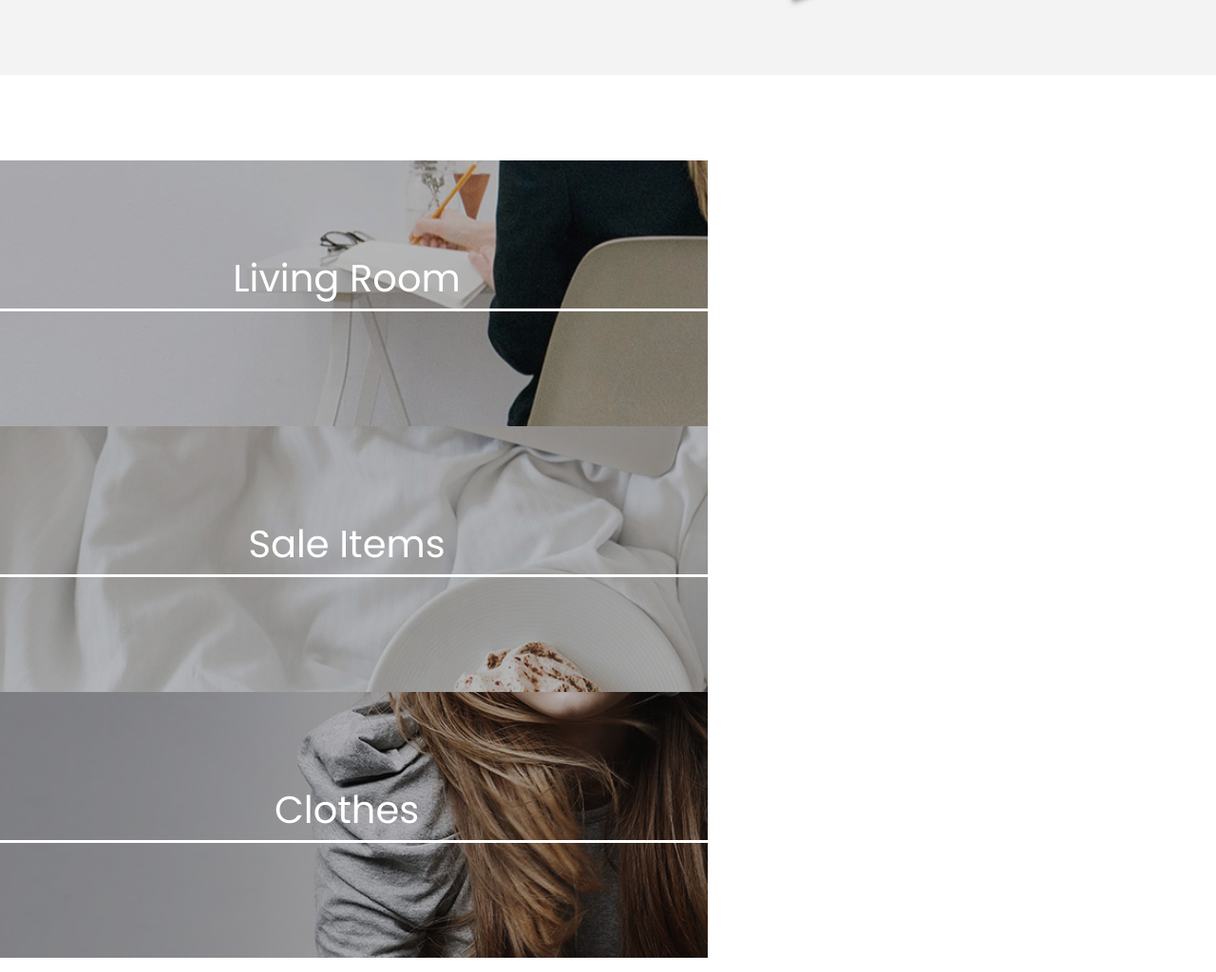
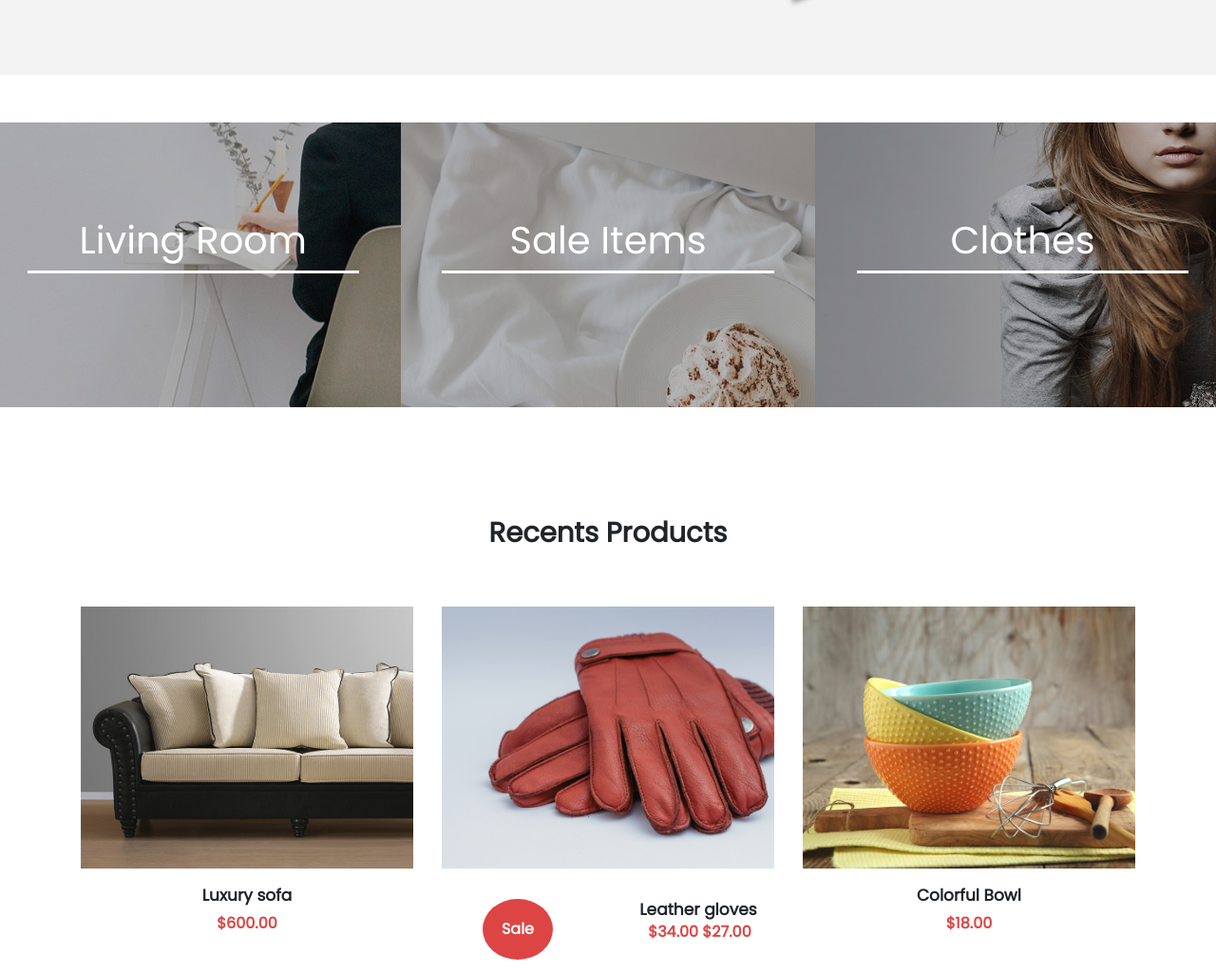
Before and after one commit to oussamaghzl/Emporium-Project, a website with bundled scripts: page index.html in a window 1280 px wide. Shown: the part 571-1595 px from the top of the page at 95% size. Built offline with nearby package versions, Linux system fonts and the light colour scheme; files whose address does not match are found by name.

Commit message:
media querry fini

```diff
--- a/src/sass/modules/_2section.sass
+++ b/src/sass/modules/_2section.sass
@@ -1,30 +1,34 @@
 section
     &:nth-child(4)
-
+        overflow-x: hidden
         .row
             margin-top: 90px
 
             @media (min-width: 768px) and ( max-width: 1366px)
-                max-width: max-content
+                margin-top: 50px
+
             .secti
+
                 @media (min-width: 346px) and ( max-width: 645px)
                     padding: 0px
+
                 @media (min-width: 768px) and ( max-width: 1366px)
                     padding: 0px
 
-                    max-width: max-content
+
 
                 div
                     height: 280px
+
                     background-repeat: no-repeat
                     background-size: cover
                     background-position: center
 
                     @media (min-width: 346px) and ( max-width: 645px)
                         height: 200px
-                        margin-top: 10px
+                        margin: 10px 0px
                     @media (min-width: 768px) and ( max-width: 1366px)
-                        width: 760px
+                        height: 300px
             h2
                 color: white
                 text-align: center
@@ -38,6 +42,7 @@ section
                 margin: auto
                 width: 80%
                 border-top: solid white 3px
+
                 &:hover
                     transition-duration: 4s
                     width: 10%
```
Also changed, not shown: public/css/style.css.
